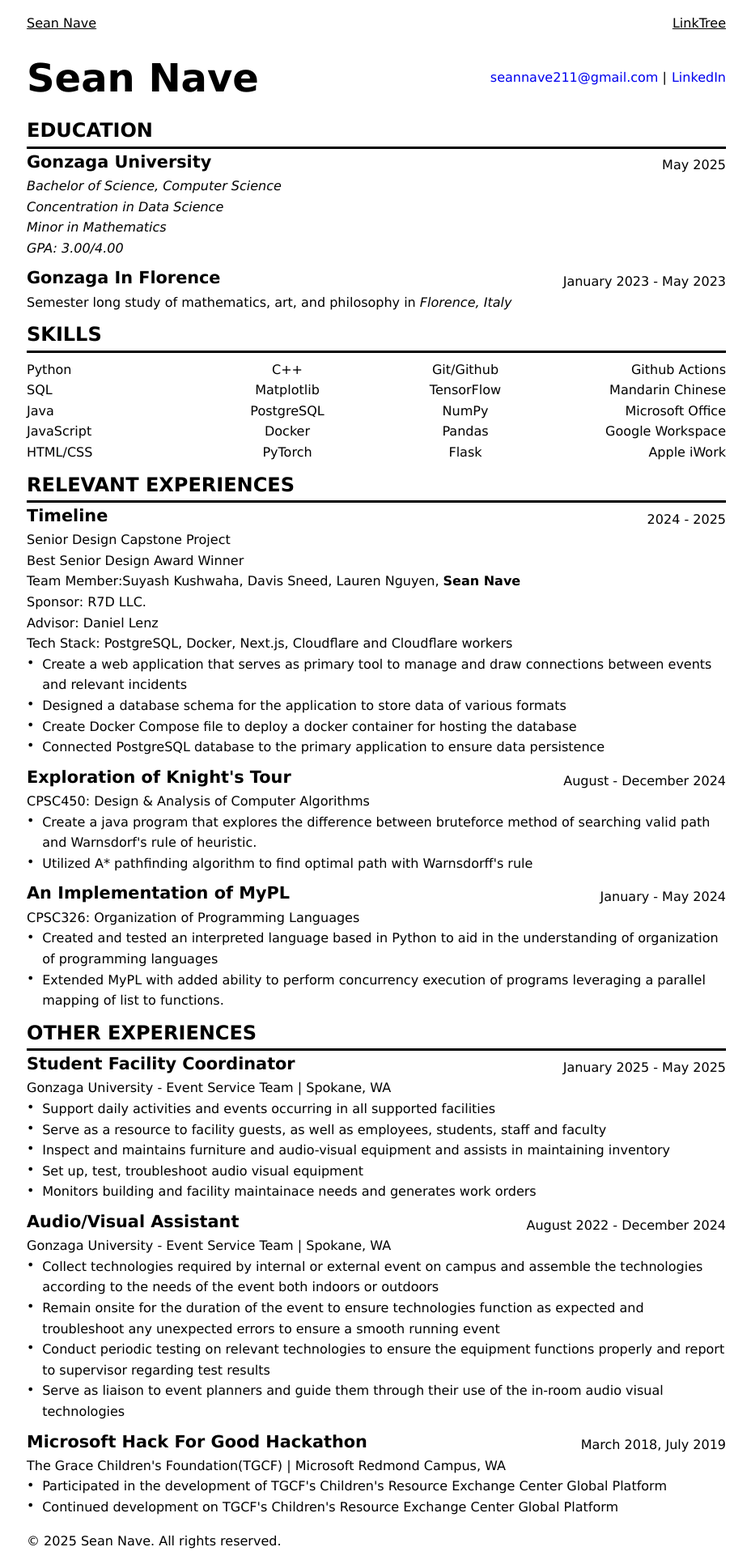
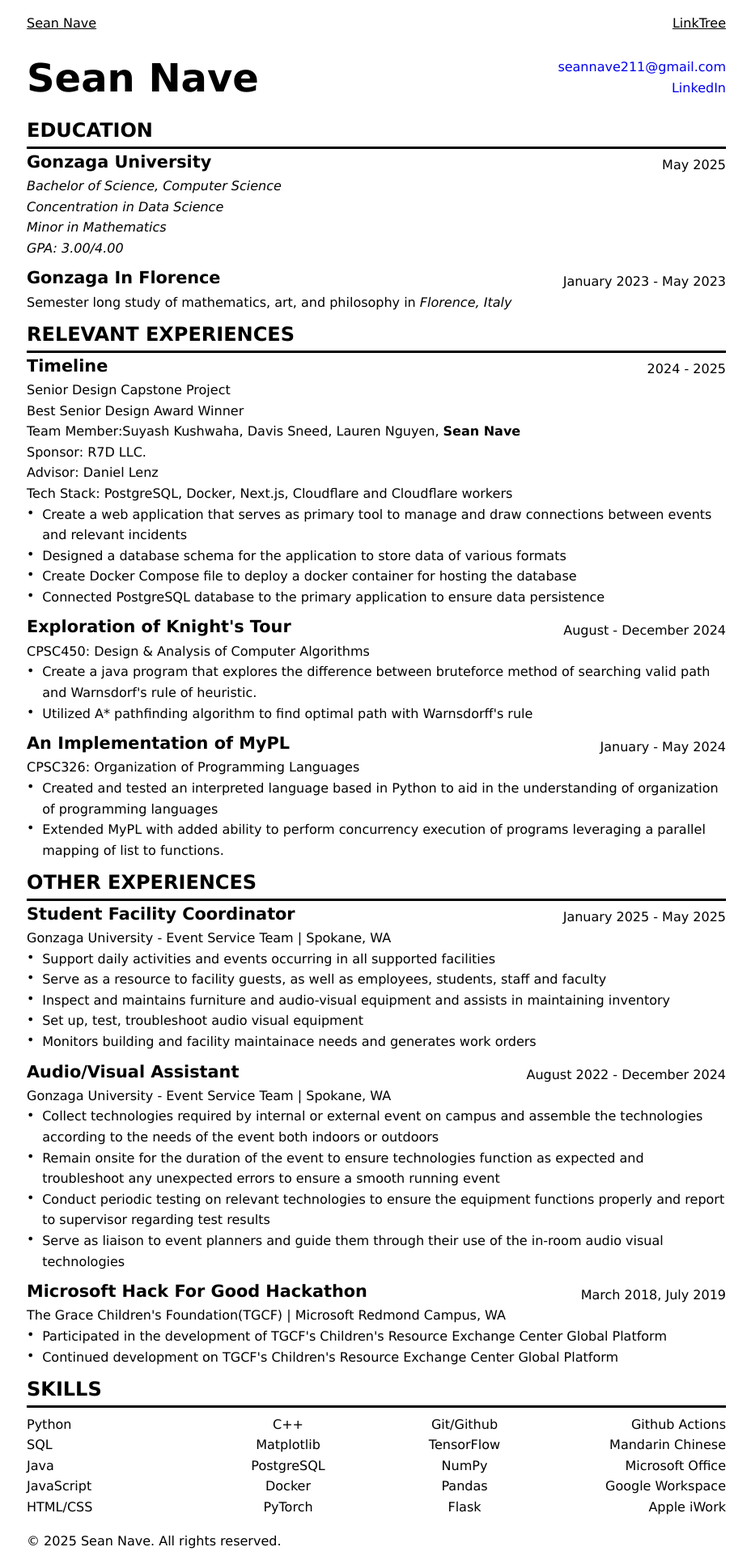
Before and after one commit to seannave211/personal_web, a Jekyll site: the page built from resume.html, in a window 1280 px wide. Shown: the whole page at 81% size, without its empty margins (175-1103 px from the left). Built offline with Jekyll 4.4.1, drawn with Linux system fonts in a browser that asks for light colours.

Commit message:
feat: revise resume layout

```diff
--- a/assets/css/resume.css
+++ b/assets/css/resume.css
@@ -48,19 +48,20 @@ ol li::before {
     display: inline-block;
 }
 
+#resume_head_links {
+    display: flex;
+    flex-direction: column;
+    text-align: right;
+}
+
 #resume_head_links a {
     text-decoration: none;
-}
-
-#resume_head_links a:not(:first-child)::before {
-    content: "|"; /* separator */
-    margin-right: 6px;
-    color: black;
 }
 
 .entry {
     break-inside: avoid-page;
 }
+
 .entry_item {
     display: flex;
     flex-direction: row;
@@ -89,7 +90,7 @@ ol li::before {
     display: flex;
     flex-direction: row;
     align-items: center;
-    gap: 1rem;
+    gap: 0.5rem;
 }
 
 #resume_head > h1 {
@@ -103,7 +104,7 @@ ol li::before {
 #skill_grid {
     display: grid;
     grid-template-columns: repeat(4, 1fr);
-    gap: 1rem;
+    gap: 0.5rem;
     margin-top: 0.5rem;
 }
 
--- a/resume.html
+++ b/resume.html
@@ -10,16 +10,24 @@ extra_css:
     <div id="resume_head">
         <h1>Sean Nave</h1>
         <span id="resume_head_links">
-            <a href="mailto:seannave211@gmail.com">seannave211@gmail.com</a>
-            <a href="tel:+15099914437" class="print_only">(509)991-4437</a>
-            <a href="https://www.linkedin.com/in/seannave/" class="no_print"
-                >LinkedIn</a
-            >
+            <span id="resume_head_top_row">
+                <a href="mailto:seannave211@gmail.com">
+                    seannave211@gmail.com</a
+                >
+                <a href="tel:+15099914437" class="print_only">(509)991-4437</a>
+            </span>
+            <span id="resume_head_low_row">
+                <a
+                    href="https://www.linkedin.com/in/seannave/"
+                    class="no_print">
+                    LinkedIn
+                </a>
+                <p class="print_only" style="text-align: right">
+                    https://www.linkedin.com/in/seannave
+                </p>
+            </span>
         </span>
     </div>
-    <p class="print_only" style="text-align: right">
-        https://www.linkedin.com/in/seannave
-    </p>
     <div id="education">
         <h2>Education</h2>
         <hr />
@@ -48,40 +56,6 @@ extra_css:
                         <i>Florence, Italy</i>
                     </p>
                 </div>
-            </div>
-        </div>
-    </div>
-    <div id="skills">
-        <h2>Skills</h2>
-        <hr />
-        <div id="skill_grid">
-            <div class="skill_grid_col" id="left_col">
-                <p>Python</p>
-                <p>SQL</p>
-                <p>Java</p>
-                <p>JavaScript</p>
-                <p>HTML/CSS</p>
-            </div>
-            <div class="skill_grid_col" id="middle_left_col">
-                <p>C++</p>
-                <p>Matplotlib</p>
-                <p>PostgreSQL</p>
-                <p>Docker</p>
-                <p>PyTorch</p>
-            </div>
-            <div class="skill_grid_col" id="middle_right_col">
-                <p>Git/Github</p>
-                <p>TensorFlow</p>
-                <p>NumPy</p>
-                <p>Pandas</p>
-                <p>Flask</p>
-            </div>
-            <div class="skill_grid_col" id="right_col">
-                <p>Github Actions</p>
-                <p>Mandarin Chinese</p>
-                <p>Microsoft Office</p>
-                <p>Google Workspace</p>
-                <p>Apple iWork</p>
             </div>
         </div>
     </div>
@@ -171,7 +145,6 @@ extra_css:
             </div>
         </div>
     </div>
-
     <div id="other_exp">
         <h2>Other Experiences</h2>
         <hr />
@@ -263,4 +236,38 @@ extra_css:
             </div>
         </div>
     </div>
+    <div id="skills">
+        <h2>Skills</h2>
+        <hr />
+        <div id="skill_grid">
+            <div class="skill_grid_col" id="left_col">
+                <p>Python</p>
+                <p>SQL</p>
+                <p>Java</p>
+                <p>JavaScript</p>
+                <p>HTML/CSS</p>
+            </div>
+            <div class="skill_grid_col" id="middle_left_col">
+                <p>C++</p>
+                <p>Matplotlib</p>
+                <p>PostgreSQL</p>
+                <p>Docker</p>
+                <p>PyTorch</p>
+            </div>
+            <div class="skill_grid_col" id="middle_right_col">
+                <p>Git/Github</p>
+                <p>TensorFlow</p>
+                <p>NumPy</p>
+                <p>Pandas</p>
+                <p>Flask</p>
+            </div>
+            <div class="skill_grid_col" id="right_col">
+                <p>Github Actions</p>
+                <p>Mandarin Chinese</p>
+                <p>Microsoft Office</p>
+                <p>Google Workspace</p>
+                <p>Apple iWork</p>
+            </div>
+        </div>
+    </div>
 </section>
```
